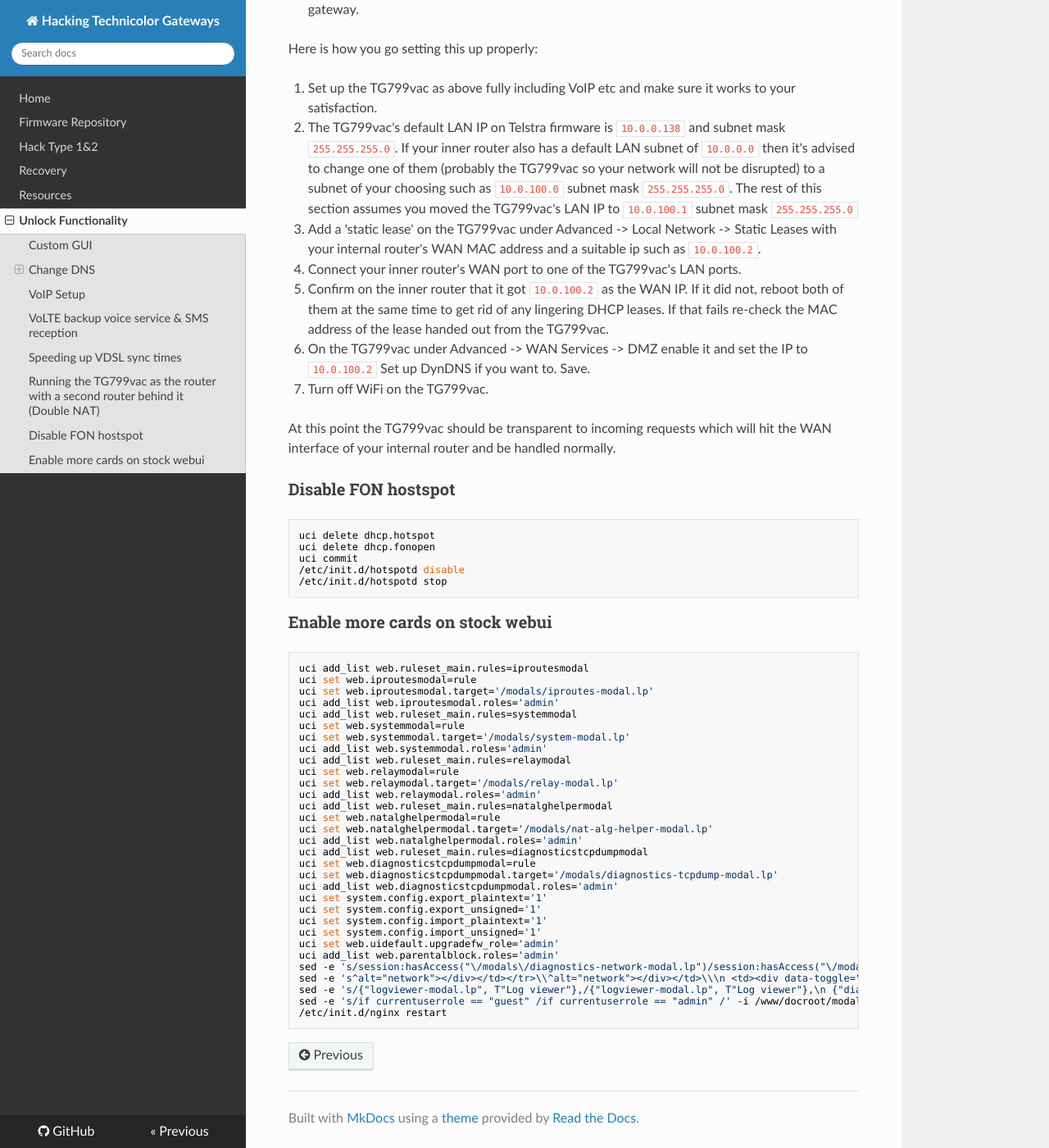
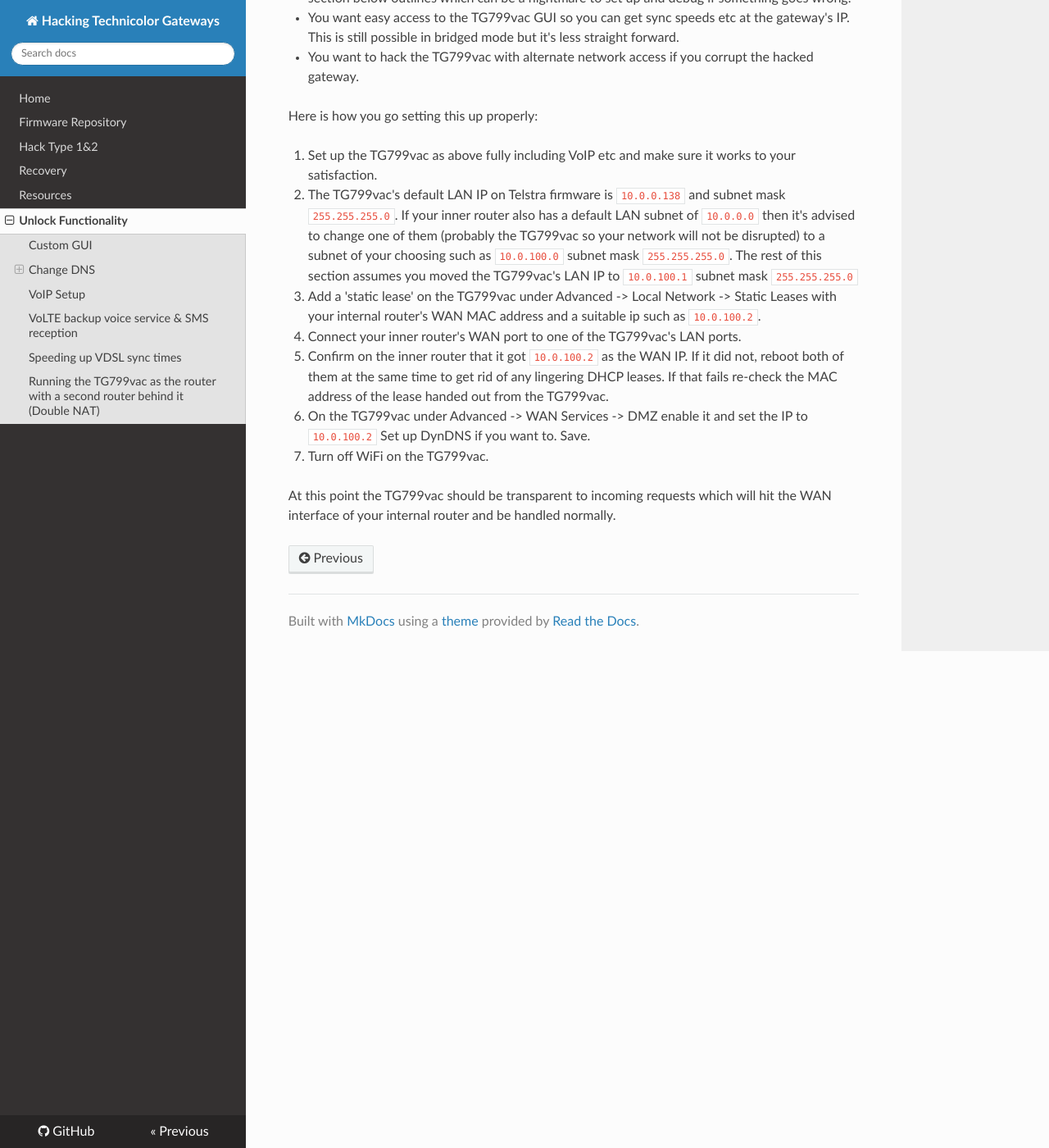
Before and after one commit to hack-technicolor/hack-technicolor, an MkDocs documentation site: the page built from docs/Unlock Functionality.md, in a window 1280 px wide and 1400 px high, scrolled down 4197 px. Shown: the whole window at 82% size. Built offline with MkDocs 1.6.1, drawn with Linux system fonts in a browser that asks for light colours; nearby versions of some CDN libraries; some of the changed text lies outside the part shown.

````diff
--- a/docs/Unlock Functionality.md
+++ b/docs/Unlock Functionality.md
@@ -1,18 +1,20 @@
-## Unlock Functionality
+# Unlock Functionality
 
-### Custom GUI
+## Custom GUI
+
 A highly universal custom GUI with tons (!) of features is available [here](https://github.com/Ansuel/tch-nginx-gui).
 
 **This is highly recommended for users who want the most usability out of their new gateway!**
 
-### Change DNS
+## Change DNS
 
 This is by far one of the most requested mods.
 
-#### Changing the default assigned server from your modems IP address to your DNS server
+### Changing the default assigned server from your modems IP address to your DNS server
 
 1. Using `vi` or a program like WinSCP edit /etc/config/DHCP
 2. Under
+
 ```bash
 config dhcp '<interface name>'
 ```
@@ -23,22 +25,22 @@ Add:
 list dhcp_option '6,<dns 1>,<dns 2>'
 ```
 
-#### Redirecting all queries through the gateway to a specific DNS server
+### Redirecting all queries through the gateway to a specific DNS server
 
 1. Using `vi` or a program like WinSCP edit /etc/config/DHCP
 2. Under
 
-```
+```bash
 config dnsmasq 'main'
 ```
 
 Add:
 
-```
+```bash
 list server '<IP of DNS>'
 ```
 
-### VoIP Setup
+## VoIP Setup
 
 If you want to use VoIP, the following is the quickest way to set it up and remove some broken config that causes calls to be sent out via the FXO port which will be unplugged for everyone in Australia, once you are on NBN.
 
@@ -136,7 +138,7 @@ uci commit
 /etc/init.d/mmpbxd restart
 ```
 
-### VoLTE backup voice service & SMS reception
+## VoLTE backup voice service & SMS reception
 
 From firmware `17.2.0406-820-RC` on the DJA0230TLS it is possible to use a 4G/VoLTE enabled SIM card in the modem to provide a phone service on the phone ports and to DECT handsets.
 
@@ -192,7 +195,7 @@ uci commit
 /etc/init.d/nginx restart
 ```
 
-### Running the TG799vac as the router with a second router behind it (Double NAT)
+## Running the TG799vac as the router with a second router behind it (Double NAT)
 
 Double NAT used to break many things, but testing with this configuration shows that most current applications are very tolerant of it. Most applications assume they are on a private network and that their visible IP is not the one they are visible on on the internet via, so if it's nested one more level down via NAT with a DMZ redirecting traffic to the second router's WAN interface it makes very little difference (if this guide is followed)!
 
@@ -225,49 +228,3 @@ Here is how you go setting this up properly:
 7. Turn off WiFi on the TG799vac.
 
 At this point the TG799vac should be transparent to incoming requests which will hit the WAN interface of your internal router and be handled normally.
-
-### Disable FON hostspot
-
-```bash
-uci delete dhcp.hotspot
-uci delete dhcp.fonopen
-uci commit
-/etc/init.d/hotspotd disable
-/etc/init.d/hotspotd stop
-```
-
-### Enable more cards on stock webui
-
-```bash
-uci add_list web.ruleset_main.rules=iproutesmodal
-uci set web.iproutesmodal=rule
-uci set web.iproutesmodal.target='/modals/iproutes-modal.lp'
-uci add_list web.iproutesmodal.roles='admin'
-uci add_list web.ruleset_main.rules=systemmodal
-uci set web.systemmodal=rule
-uci set web.systemmodal.target='/modals/system-modal.lp'
-uci add_list web.systemmodal.roles='admin'
-uci add_list web.ruleset_main.rules=relaymodal
-uci set web.relaymodal=rule
-uci set web.relaymodal.target='/modals/relay-modal.lp'
-uci add_list web.relaymodal.roles='admin'
-uci add_list web.ruleset_main.rules=natalghelpermodal
-uci set web.natalghelpermodal=rule
-uci set web.natalghelpermodal.target='/modals/nat-alg-helper-modal.lp'
-uci add_list web.natalghelpermodal.roles='admin'
-uci add_list web.ruleset_main.rules=diagnosticstcpdumpmodal
-uci set web.diagnosticstcpdumpmodal=rule
-uci set web.diagnosticstcpdumpmodal.target='/modals/diagnostics-tcpdump-modal.lp'
-uci add_list web.diagnosticstcpdumpmodal.roles='admin'
-uci set system.config.export_plaintext='1'
-uci set system.config.export_unsigned='1'
-uci set system.config.import_plaintext='1'
-uci set system.config.import_unsigned='1'
-uci set web.uidefault.upgradefw_role='admin'
-uci add_list web.parentalblock.roles='admin'
-sed -e 's/session:hasAccess("\/modals\/diagnostics-network-modal.lp")/session:hasAccess("\/modals\/diagnostics-network-modal.lp") and \n session:hasAccess("\/modals\/diagnostics-tcpdump-modal.lp")/' -i /www/cards/009_diagnostics.lp
-sed -e 's^alt="network"></div></td></tr>\\^alt="network"></div></td>\\\n <td><div data-toggle="modal" data-remote="modals/diagnostics-tcpdump-modal.lp" data-id="diagnostics-tcpdump-modal"><img href="#" rel="tooltip" data-original-title="TCPDUMP" src="/img/network_sans-32.png" alt="network"></div></td></tr>\\^' -i /www/cards/009_diagnostics.lp
-sed -e 's/{"logviewer-modal.lp", T"Log viewer"},/{"logviewer-modal.lp", T"Log viewer"},\n {"diagnostics-tcpdump-modal.lp", T"tcpdump"},\n/' -i /www/snippets/tabs-diagnostics.lp
-sed -e 's/if currentuserrole == "guest" /if currentuserrole == "admin" /' -i /www/docroot/modals/gateway-modal.lp
-/etc/init.d/nginx restart
-```
````
Also changed, not shown: other parts of docs/Unlock Functionality.md (+3 -2 lines).
